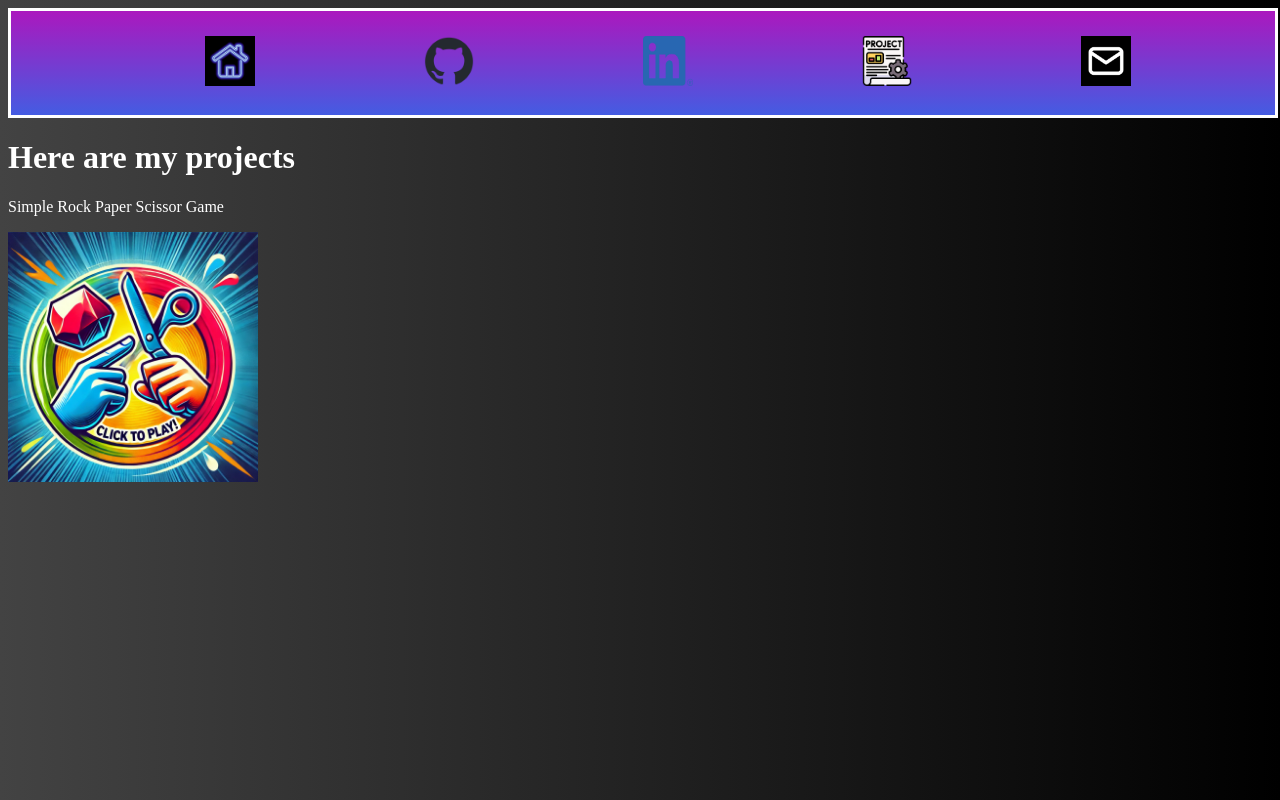
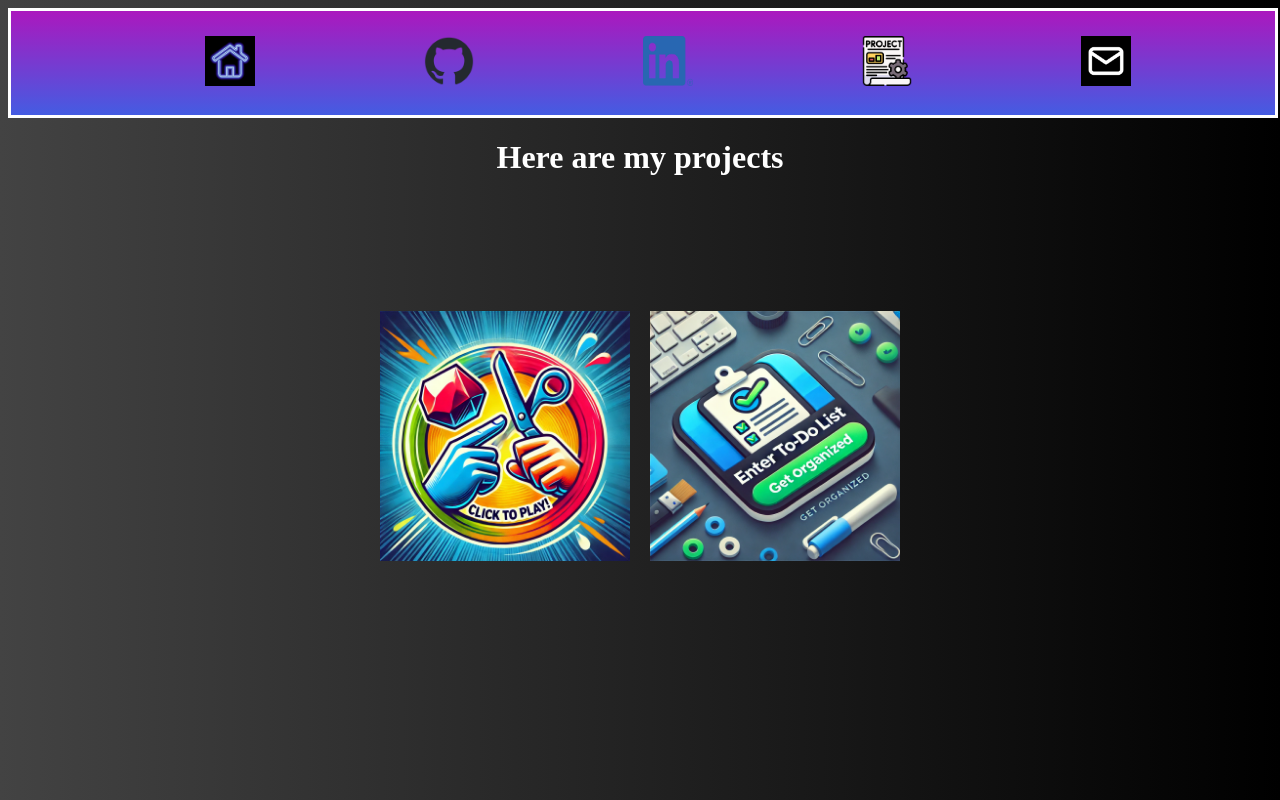
Before and after one commit to EmpyreanMist/Portfolio, a plain HTML site: page projects/projects.html in a window 1280 px wide. Drawn offline with Linux system fonts and the light colour scheme.

Commit message:
Added another project and changed a little styling

```diff
--- a/projects/projects.css
+++ b/projects/projects.css
@@ -1,6 +1,7 @@
 body {
   background: linear-gradient(to right, #434343, #000000);
   color: white;
+  text-align: center;
 }
 
 /* Styling for the navigation bar */
@@ -20,7 +21,12 @@ body {
 }
 
 /* Div for pictures in projects site */
-.project-container {
+.project-pics-container {
+  display: flex;
+  height: 60vh;
+  gap: 20px;
+  justify-content: center;
+  align-items: center;
 }
 
 /* Class for the pictures of the projects */
--- a/projects/projects.html
+++ b/projects/projects.html
@@ -42,9 +42,13 @@
 
     <h1>Here are my projects</h1>
 
-    <p>Simple Rock Paper Scissor Game</p>
-    <a href="./rps/rps.html" target="_blank">
-      <img src="../images/RPS.jpg" class="project-pic" />
-    </a>
+    <div class="project-pics-container">
+      <a href="./rps/rps.html" target="_blank">
+        <img src="../images/RPS.jpg" class="project-pic" />
+      </a>
+      <a href="https://empyreanmist.github.io/webbutv-uppg4/">
+        <img src="../images/todo-logo.jpg" class="project-pic" />
+      </a>
+    </div>
   </body>
 </html>
```
Also changed, not shown: images/todo-logo.jpg (added).
